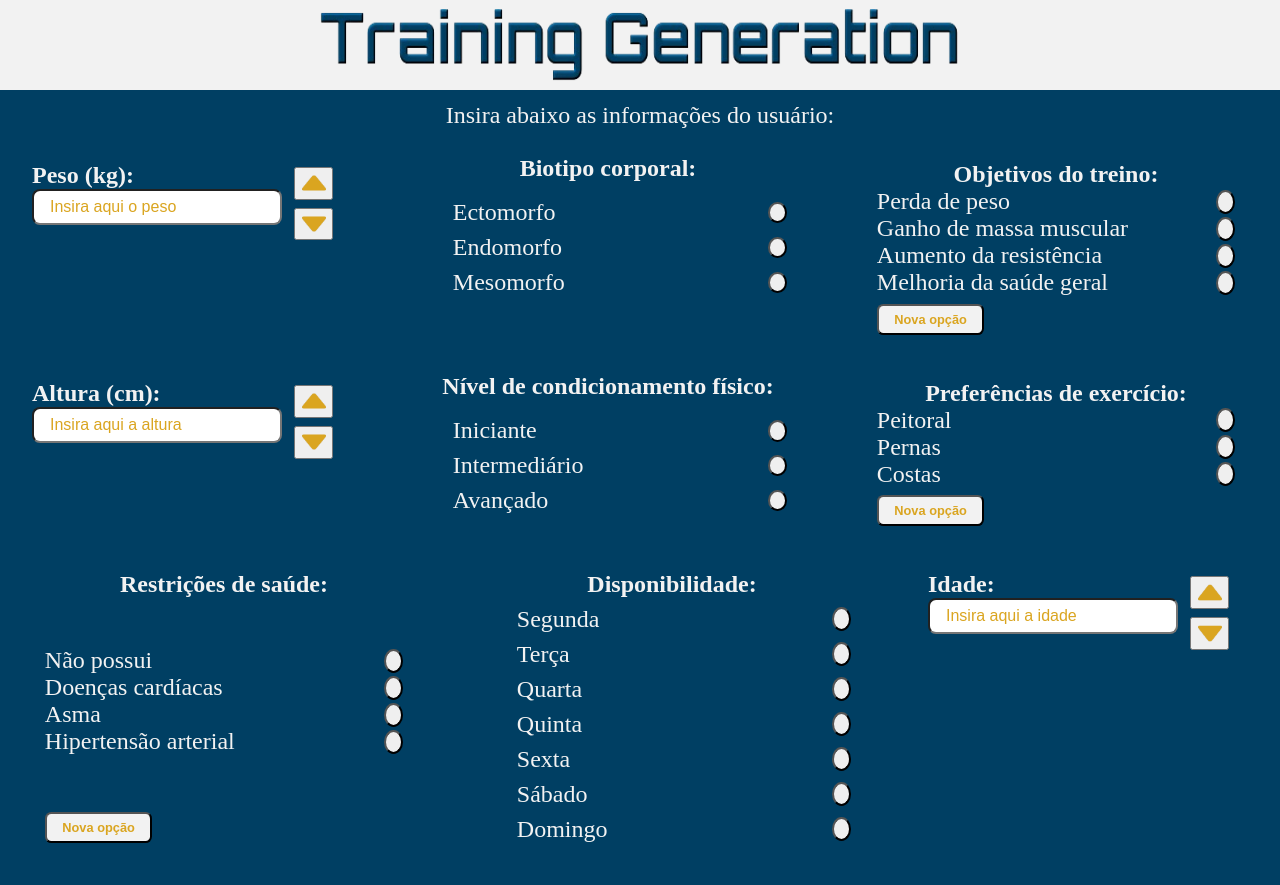
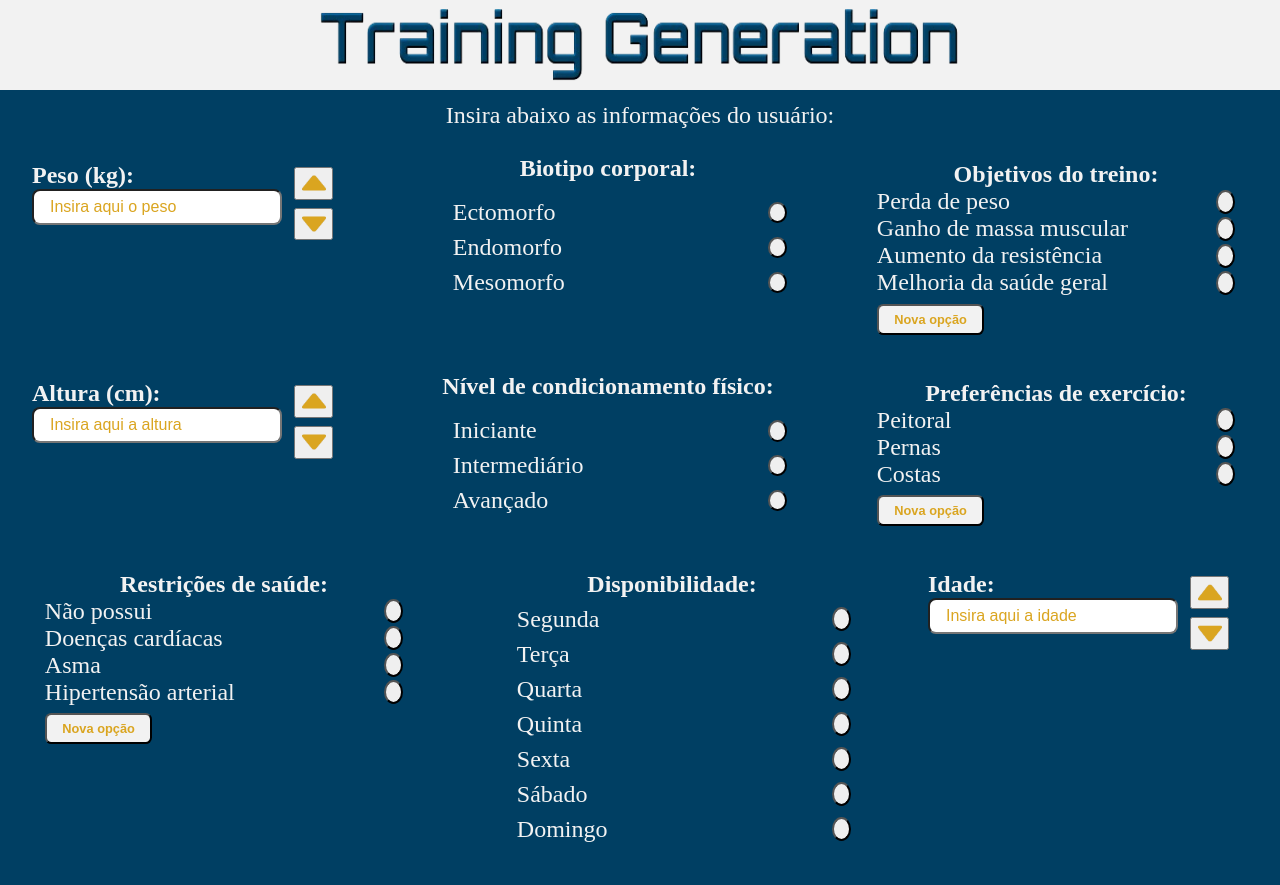
Before and after one commit to RennanFelipe7/trainingGeneration, a React (Create React App) app in the folder frontend/: page /traininggeneration in a window 1280 px wide. Shown: the top 885 px of the page. Built offline with nearby package versions, Linux system fonts and the light colour scheme.

Commit message:
Correção do botão distante das opções

```diff
--- a/frontend/src/components/multipleFixedInputWithOption/multipleFixedInputWithOption.css
+++ b/frontend/src/components/multipleFixedInputWithOption/multipleFixedInputWithOption.css
@@ -1,8 +1,5 @@
 .parentDivOfAllMultFixedWithOption{
     min-width: 30vmax;
-    flex-direction: column;
-    display: flex;
-    justify-content: space-between;
     padding: 0.5vmax 1vmax 1vmax 1vmax;
     margin-top: 2vmax;
 }
```
